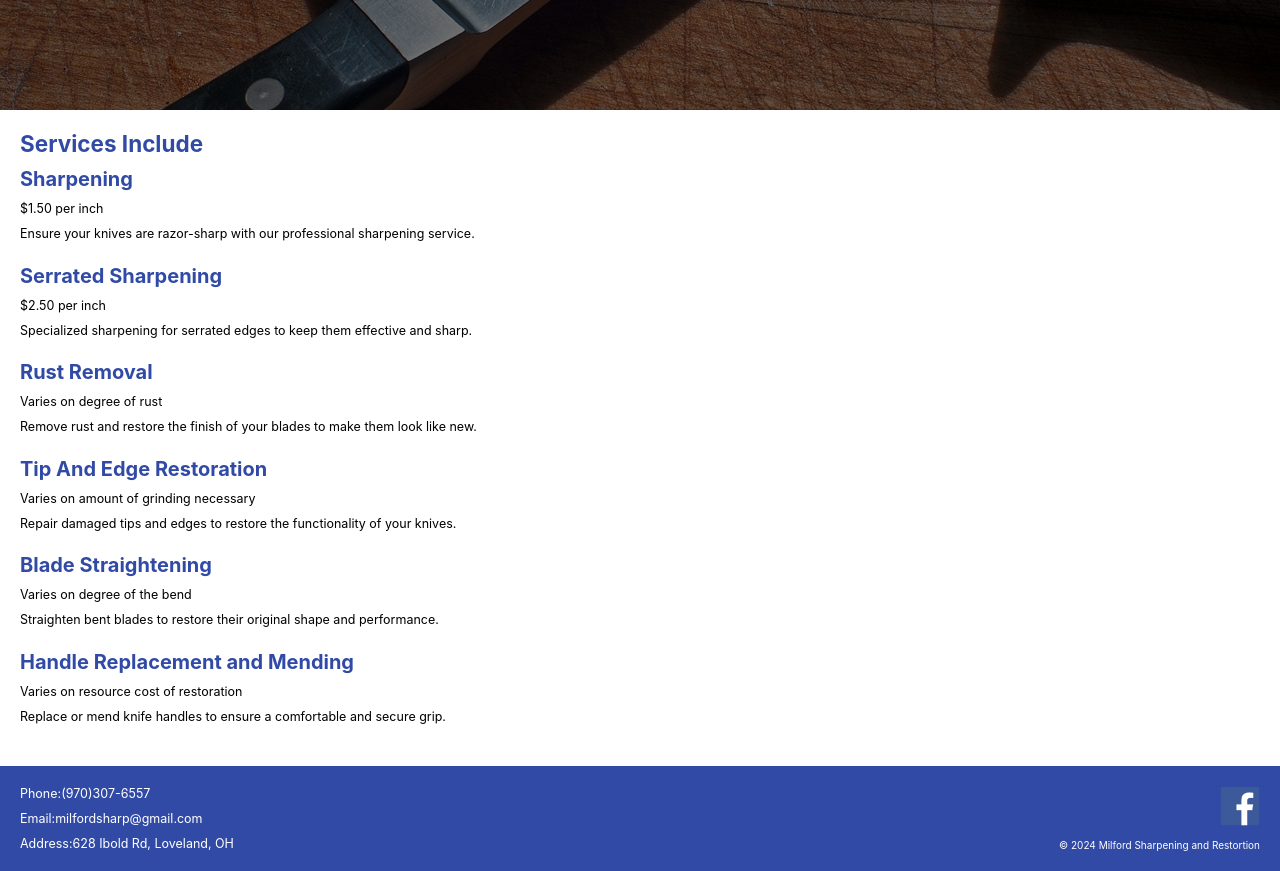
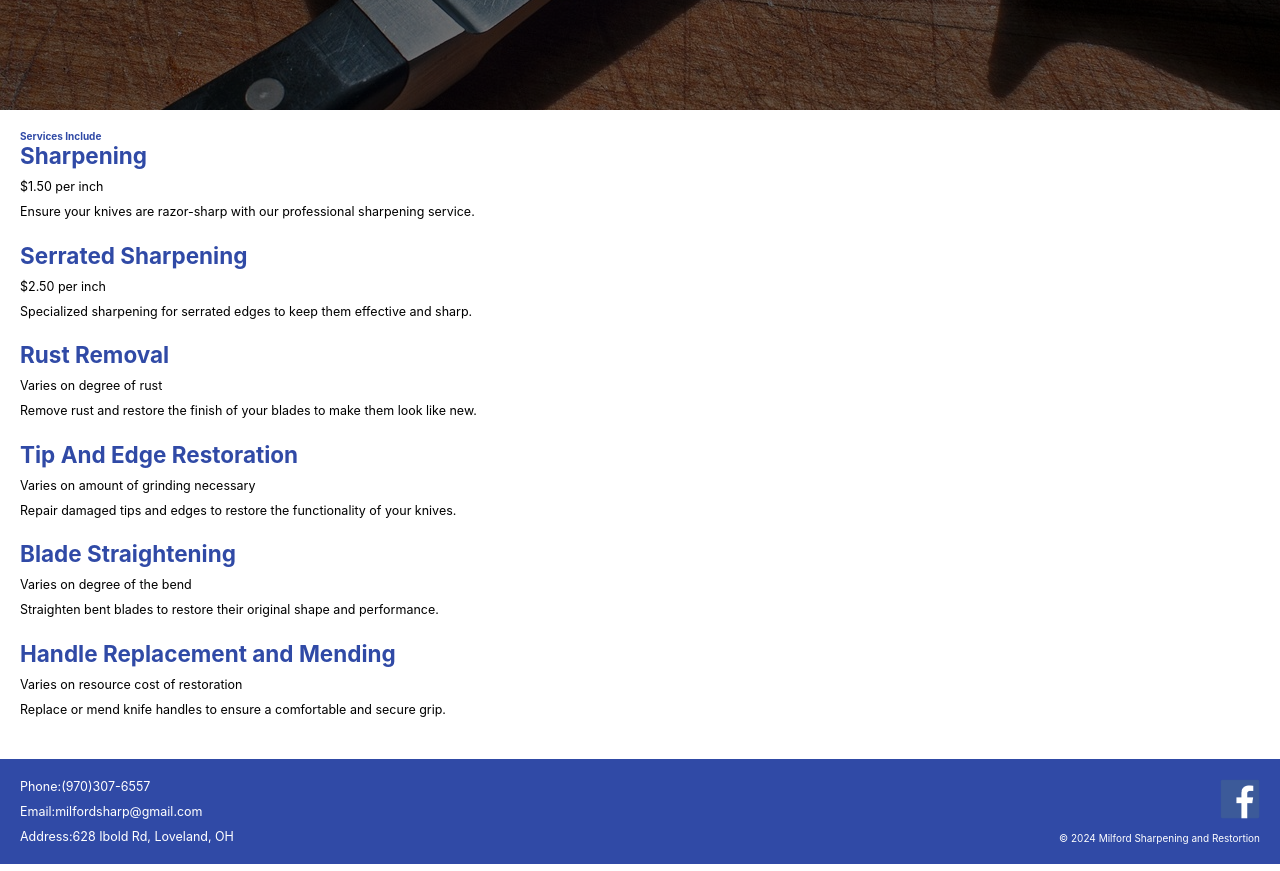
Before and after one commit to RichardGuilliams/milfordsharp, a React (Create React App) app: page /services in a window 1280 px wide. Shown: the part 440-1311 px from the top of the page. Built offline with nearby package versions, Linux system fonts and the light colour scheme.

Commit message:
Fixed Header Tags

```diff
--- a/src/pages/About.jsx
+++ b/src/pages/About.jsx
@@ -6,7 +6,7 @@ const Intro = () => {
     return (
         <div className='section-main'>
             <title>About Milford Sharpening and Restoration</title>
-            <h2>Introduction</h2>
+            <h1>Introduction</h1>
             <p>
                 Welcome to Milford Sharpening and Restoration, where precision meets perfection.
                 We specialize in providing top-notch knife sharpening and restoration services to
--- a/src/pages/Contact.jsx
+++ b/src/pages/Contact.jsx
@@ -7,7 +7,7 @@ const Section1 = () => {
     return (
         <div className='section-main'>
             <title>Contact Milford Sharpening and Restoration</title>
-            <h2>Contact Us</h2>
+            <h1>Contact Us</h1>
             <p>Please call us at <a href="tel:+9703076557">(970)307-6557</a> for a free estimate.</p>
             <p>or email us at <a href="mailto:milfordsharp@gmail.com">milfordsharp@gmail.com</a>.</p>
         </div>
--- a/src/pages/Home.jsx
+++ b/src/pages/Home.jsx
@@ -7,7 +7,7 @@ const Section1 = () => {
     return (
         <div className='section-main'>
             <title>Professional Knife Sharpening Services in Milford and Loveland, OH</title>
-            <h2>Professional Blade Sharpening and Restoration</h2>
+            <h1>Professional Blade Sharpening and Restoration</h1>
             <p>
                 Milford Sharpening and Restoration is dedicated to the care and maintenance of knives,
                 scissors, and tools for households and businesses in Milford, Loveland,
--- a/src/pages/Services.jsx
+++ b/src/pages/Services.jsx
@@ -7,35 +7,35 @@ const ServicesSection = () => {
     return (
         <div className='section-main'>
             <title>Professional Knife Sharpening and Restoration Services</title>
-            <h2>Services Include</h2>
+            <h1>Services Include</h1>
             <ul>
                 <li>
-                    <h3>Sharpening</h3>
+                    <h2>Sharpening</h2>
                     <p>$1.50 per inch</p>
                     <p>Ensure your knives are razor-sharp with our professional sharpening service.</p>
                 </li>
                 <li>
-                    <h3>Serrated Sharpening</h3>
+                    <h2>Serrated Sharpening</h2>
                     <p>$2.50 per inch</p>
                     <p>Specialized sharpening for serrated edges to keep them effective and sharp.</p>
                 </li>
                 <li>
-                    <h3>Rust Removal</h3>
+                    <h2>Rust Removal</h2>
                     <p>Varies on degree of rust</p>
                     <p>Remove rust and restore the finish of your blades to make them look like new.</p>
                 </li>
                 <li>
-                    <h3>Tip And Edge Restoration</h3>
+                    <h2>Tip And Edge Restoration</h2>
                     <p>Varies on amount of grinding necessary</p>
                     <p>Repair damaged tips and edges to restore the functionality of your knives.</p>
                 </li>
                 <li>
-                    <h3>Blade Straightening</h3>
+                    <h2>Blade Straightening</h2>
                     <p>Varies on degree of the bend</p>
                     <p>Straighten bent blades to restore their original shape and performance.</p>
                 </li>
                 <li>
-                    <h3>Handle Replacement and Mending</h3>
+                    <h2>Handle Replacement and Mending</h2>
                     <p>Varies on resource cost of restoration</p>
                     <p>Replace or mend knife handles to ensure a comfortable and secure grip.</p>
                 </li>
```
